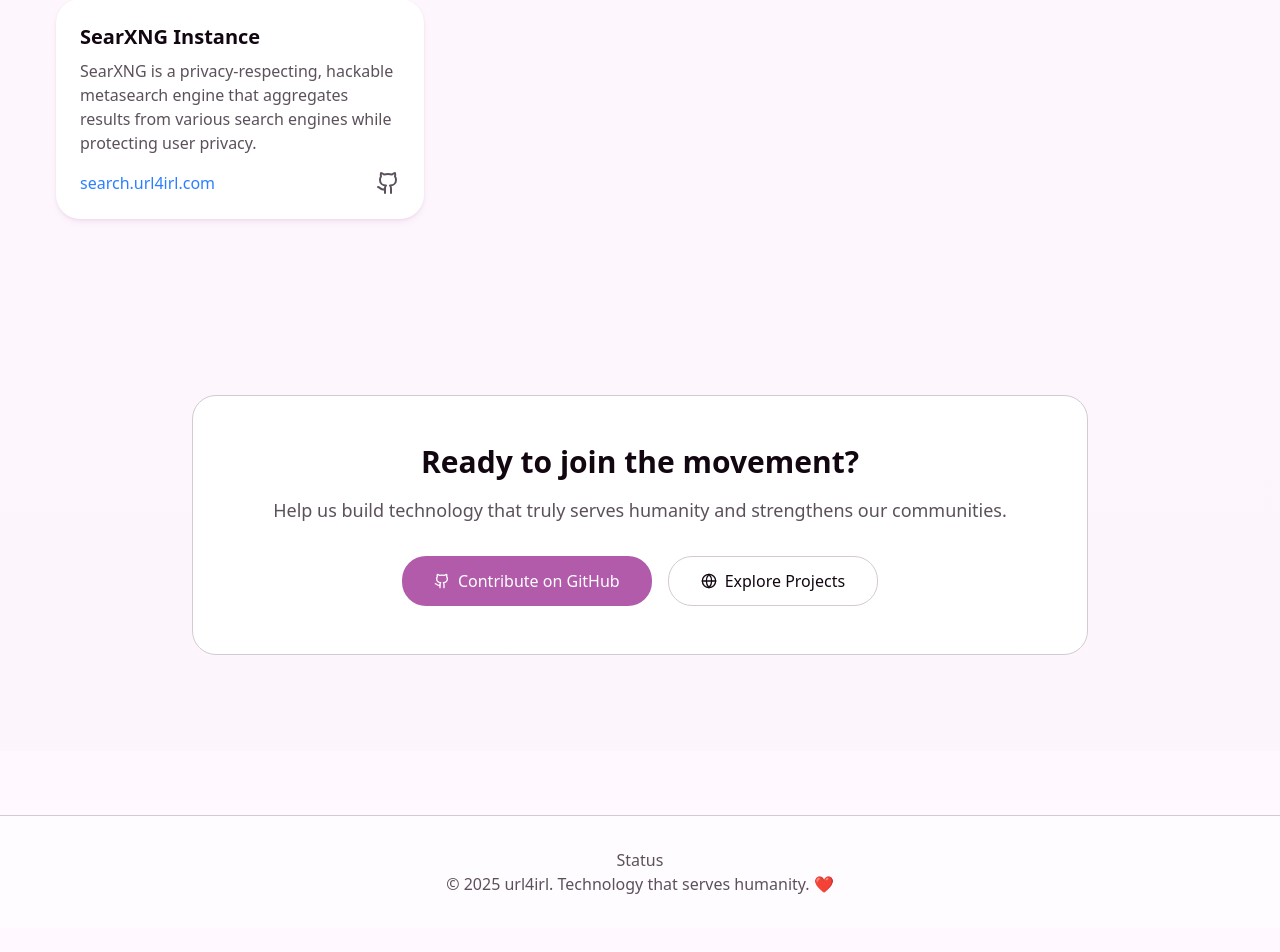
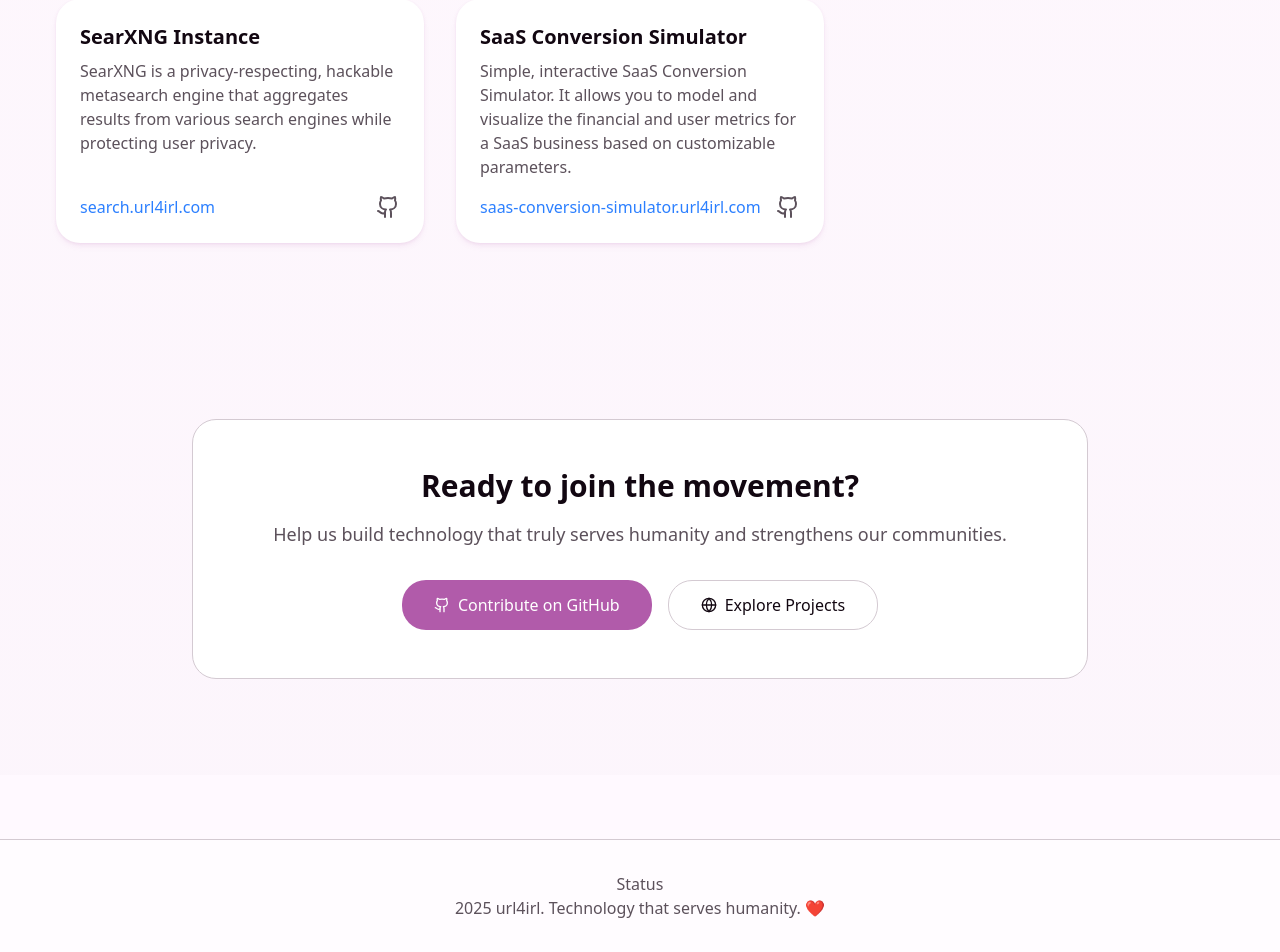
Before and after one commit to url4irl/site, a Next.js app: page /en in a window 1280 px wide. Shown: the part 2054-3006 px from the top of the page. Before the commit the page ends 2982 px from the top, so only its background shows below. Built offline with nearby package versions, Linux system fonts and the light colour scheme.

Commit message:
chore: add saas-conversion-simulator

```diff
--- a/containers/projects.tsx
+++ b/containers/projects.tsx
@@ -30,6 +30,12 @@
       description: t("projects.searxng"),
       href: "https://search.url4irl.com",
       github: "https://github.com/searxng/searx-instances/issues/642",
+    },
+    {
+      name: "SaaS Conversion Simulator",
+      description: t("projects.saas-simulator"),
+      href: "https://saas-conversion-simulator.url4irl.com",
+      github: "https://github.com/url4irl/saas-conversion-simulator",
     },
   ];
 
--- a/messages/de.json
+++ b/messages/de.json
@@ -46,10 +46,11 @@
     "eutiveumsonho": "Eu tive um sonho ist ein soziales Netzwerk, das für Träumer entwickelt wurde, um ihre Träume innerhalb der weltweiten Traumgemeinschaft zu bewahren und auszutauschen.",
     "domain-verification": "Überprüfen und Anweisen der Domainkonfiguration, damit Sie nach der DNS-TXT-Eintrag-Verifizierung auf diese verweisen können.",
     "token-count": "Ein Dienst, der API-Endpunkte für Benutzer anbietet, um Dokumente zu senden und diese in eine KI-Bereitschafts-/Nutzungsanalyse aufzuschlüsseln: Token-Anzahl, Dokumentgröße in Bytes, Zeichenanzahl usw.",
-    "searxng": "SearXNG ist eine datenschutzfreundliche, hackbare Metasuchmaschine, die Ergebnisse von verschiedenen Suchmaschinen aggregiert und gleichzeitig die Privatsphäre der Benutzer schützt."
+    "searxng": "SearXNG ist eine datenschutzfreundliche, hackbare Metasuchmaschine, die Ergebnisse von verschiedenen Suchmaschinen aggregiert und gleichzeitig die Privatsphäre der Benutzer schützt.",
+    "saas-simulator": "Einfacher, interaktiver SaaS Conversion Simulator. Er ermöglicht die Modellierung und Visualisierung der finanziellen und Nutzerkennzahlen für ein SaaS-Geschäft auf Basis anpassbarer Parameter."
   },
   "footer": {
-    "copyright": "© 2025 url4irl. Technologie, die der Menschheit dient.",
+    "copyright": "2025 url4irl. Technologie, die der Menschheit dient.",
     "status": "Status"
   },
   "language": {
--- a/messages/en.json
+++ b/messages/en.json
@@ -46,10 +46,11 @@
     "eutiveumsonho": "Eu tive um sonho is a social network designed for dreamers to preserve and exchange their dreams within the worldwide dreaming community.",
     "domain-verification": "Verify and instruct domain configuration, enabling you to proceed pointing to them after DNS TXT record verification",
     "token-count": "A service that offers API endpoints for users to send documents and have them broken down into an AI readiness/usage analysis: token count, document size in bytes, character count, etc",
-    "searxng": "SearXNG is a privacy-respecting, hackable metasearch engine that aggregates results from various search engines while protecting user privacy."
+    "searxng": "SearXNG is a privacy-respecting, hackable metasearch engine that aggregates results from various search engines while protecting user privacy.",
+    "saas-simulator": "Simple, interactive SaaS Conversion Simulator. It allows you to model and visualize the financial and user metrics for a SaaS business based on customizable parameters."
   },
   "footer": {
-    "copyright": "© 2025 url4irl. Technology that serves humanity.",
+    "copyright": "2025 url4irl. Technology that serves humanity.",
     "status": "Status"
   },
   "language": {
--- a/messages/es.json
+++ b/messages/es.json
@@ -46,10 +46,11 @@
     "eutiveumsonho": "Eu tive um sonho es una red social diseñada para que los soñadores preserven e intercambien sus sueños dentro de la comunidad mundial de soñadores.",
     "domain-verification": "Verifique e instruya la configuración del dominio, lo que le permite continuar apuntando a ellos después de la verificación del registro DNS TXT.",
     "token-count": "Un servicio que ofrece puntos finales de API para que los usuarios envíen documentos y los desglosen en un análisis de preparación/uso de IA: recuento de tokens, tamaño del documento en bytes, recuento de caracteres, etc.",
-    "searxng": "SearXNG es un metabuscador hackeable y respetuoso con la privacidad que agrega resultados de varios motores de búsqueda mientras protege la privacidad del usuario."
+    "searxng": "SearXNG es un metabuscador hackeable y respetuoso con la privacidad que agrega resultados de varios motores de búsqueda mientras protege la privacidad del usuario.",
+    "saas-simulator": "Simulador de conversión SaaS simple e interactivo. Permite modelar y visualizar las métricas financieras y de usuarios para un negocio SaaS según parámetros personalizables."
   },
   "footer": {
-    "copyright": "© 2025 url4irl. Tecnología que sirve a la humanidad.",
+    "copyright": "2025 url4irl. Tecnología que sirve a la humanidad.",
     "status": "Estado"
   },
   "language": {
--- a/messages/fr.json
+++ b/messages/fr.json
@@ -46,10 +46,11 @@
     "eutiveumsonho": "Eu tive um sonho est un réseau social conçu pour les rêveurs afin de préserver et d'échanger leurs rêves au sein de la communauté mondiale des rêveurs.",
     "domain-verification": "Vérifiez et configurez le domaine, vous permettant de pointer vers eux après la vérification de l'enregistrement DNS TXT.",
     "token-count": "Un service qui offre des points de terminaison d'API permettant aux utilisateurs d'envoyer des documents et de les faire analyser pour une analyse de préparation/utilisation de l'IA : nombre de jetons, taille du document en octets, nombre de caractères, etc.",
-    "searxng": "SearXNG est un métamoteur de recherche respectueux de la vie privée et piratable qui agrège les résultats de divers moteurs de recherche tout en protégeant la vie privée de l'utilisateur."
+    "searxng": "SearXNG est un métamoteur de recherche respectueux de la vie privée et piratable qui agrège les résultats de divers moteurs de recherche tout en protégeant la vie privée de l'utilisateur.",
+    "saas-simulator": "Simulateur de conversion SaaS simple et interactif. Il permet de modéliser et de visualiser les métriques financières et utilisateurs pour une entreprise SaaS selon des paramètres personnalisables."
   },
   "footer": {
-    "copyright": "© 2025 url4irl. Technologie qui sert l'humanité.",
+    "copyright": "2025 url4irl. Technologie qui sert l'humanité.",
     "status": "Statut"
   },
   "language": {
--- a/messages/pt.json
+++ b/messages/pt.json
@@ -46,10 +46,11 @@
     "eutiveumsonho": "Eu tive um sonho é uma rede social projetada para sonhadores preservarem e trocarem seus sonhos dentro da comunidade mundial de sonhadores.",
     "domain-verification": "Verifique e instrua a configuração de domínio, permitindo que você continue apontando para eles após a verificação do registro DNS TXT.",
     "token-count": "Um serviço que oferece endpoints de API para usuários enviarem documentos e tê-los divididos em uma análise de prontidão/uso de IA: contagem de tokens, tamanho do documento em bytes, contagem de caracteres, etc.",
-    "searxng": "SearXNG é um metasearch engine hackeável e que respeita a privacidade, que agrega resultados de vários motores de busca enquanto protege a privacidade do usuário."
+    "searxng": "SearXNG é um metasearch engine hackeável e que respeita a privacidade, que agrega resultados de vários motores de busca enquanto protege a privacidade do usuário.",
+    "saas-simulator": "Simulador de Conversão SaaS simples e interativo. Permite modelar e visualizar as métricas financeiras e de usuários para um negócio SaaS com base em parâmetros personalizáveis."
   },
   "footer": {
-    "copyright": "© 2025 url4irl. Tecnologia que serve à humanidade.",
+    "copyright": "2025 url4irl. Tecnologia que serve à humanidade.",
     "status": "Status"
   },
   "language": {
--- a/messages/zh.json
+++ b/messages/zh.json
@@ -46,10 +46,11 @@
     "eutiveumsonho": "Eu tive um sonho 是一个社交网络，旨在让梦想家在全球梦想社区中保存和交流他们的梦想。",
     "domain-verification": "验证并指导域名配置，使您可以在DNS TXT记录验证后继续指向它们。",
     "token-count": "一项服务，为用户提供API端点，用于发送文档并将其分解为AI准备/使用分析：令牌计数、文档大小（字节）、字符计数等。",
-    "searxng": "SearXNG是一个尊重隐私、可破解的元搜索引擎，它聚合了来自各种搜索引擎的结果，同时保护用户隐私。"
+    "searxng": "SearXNG是一个尊重隐私、可破解的元搜索引擎，它聚合了来自各种搜索引擎的结果，同时保护用户隐私。",
+    "saas-simulator": "简单、交互式的SaaS转化模拟器。它允许您根据可自定义参数对SaaS业务的财务和用户指标进行建模和可视化。"
   },
   "footer": {
-    "copyright": "© 2025 url4irl. 服务人类的技术。",
+    "copyright": "2025 url4irl. 服务人类的技术。",
     "status": "地位"
   },
   "language": {
--- a/middleware.ts
+++ b/middleware.ts
@@ -1,9 +1,9 @@
-import createMiddleware from 'next-intl/middleware';
-import {routing} from './i18n/routing';
+import createMiddleware from "next-intl/middleware";
+import { routing } from "./i18n/routing";
 
 export default createMiddleware(routing);
 
 export const config = {
   // Match only internationalized pathnames
-  matcher: ['/', '/(de|en|es|fr|pt|zh)/:path*']
+  matcher: ["/", "/(de|en|es|fr|pt|zh)/:path*"],
 };
```
Also changed, not shown: 1 other file (tests, documents, lock files or other folders).
